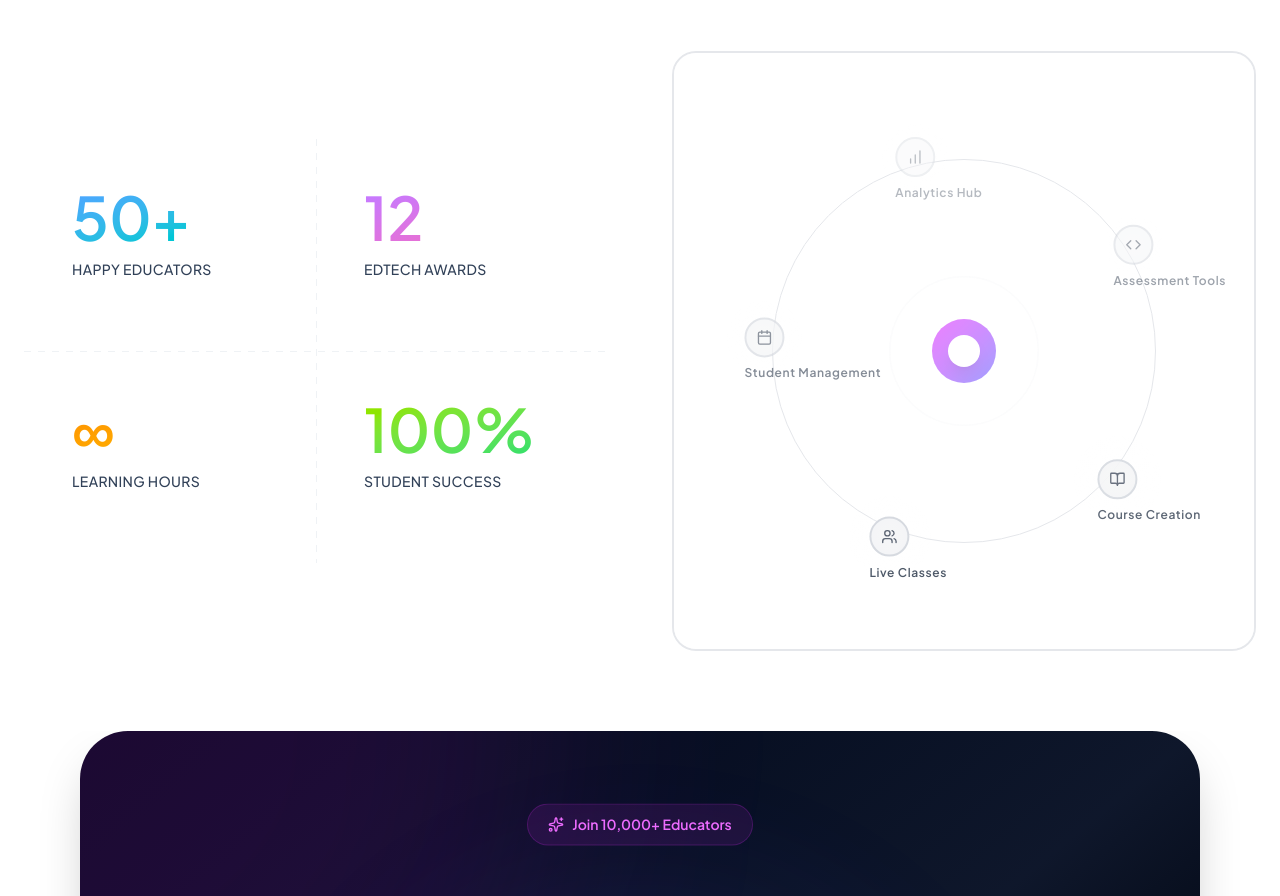
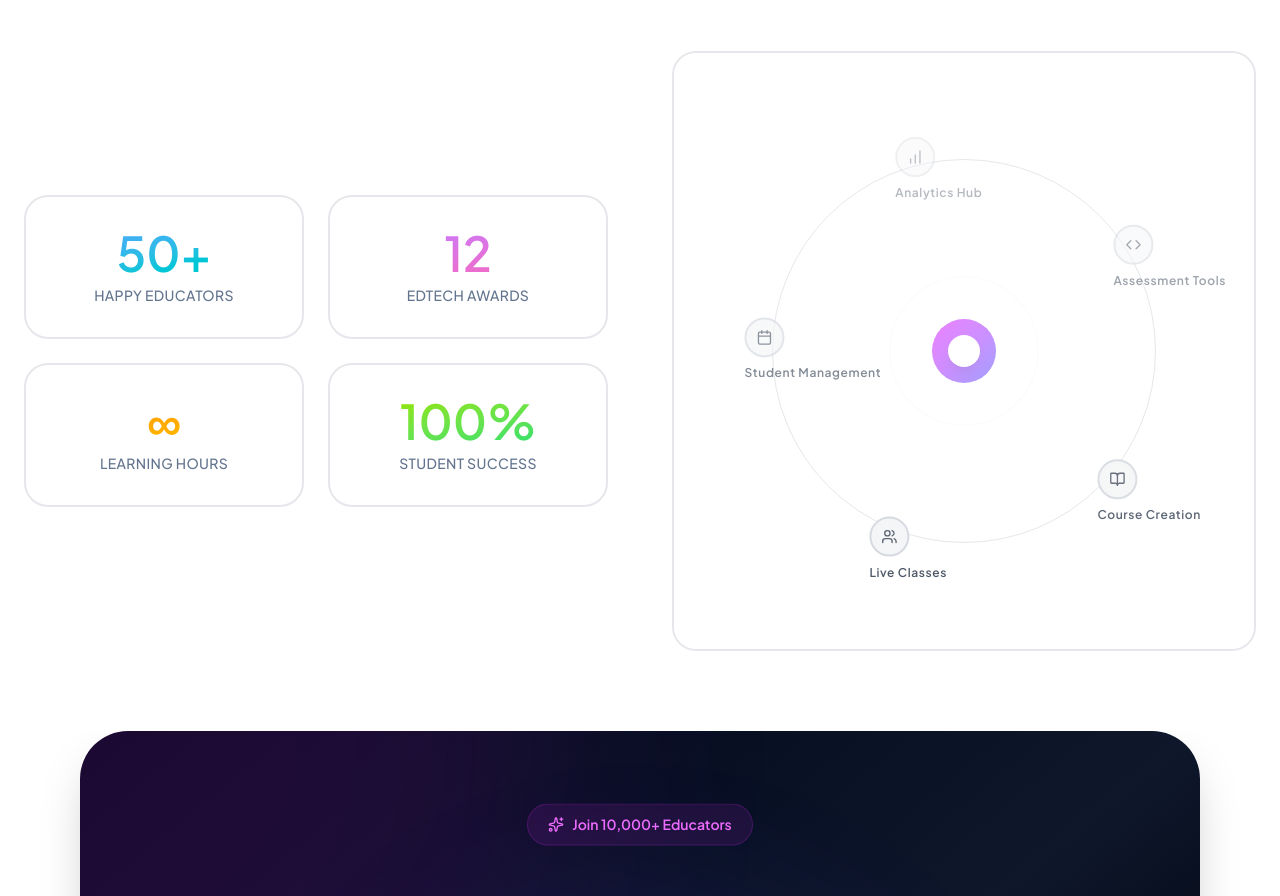
Before and after one commit to saxdy7/classera, a Next.js app: page / in a window 1280 px wide. Shown: the part 4020-4916 px from the top of the page. Built offline with nearby package versions, Linux system fonts and the light colour scheme.

Commit message:
Fix landing page animations - optimize DisplayCards hover effects and move animations to globals.css

```diff
--- a/src/app/page.tsx
+++ b/src/app/page.tsx
@@ -583,121 +583,30 @@ export default function Home() {
       <section className="py-20 px-6">
         <div className="max-w-7xl mx-auto grid grid-cols-1 lg:grid-cols-2 gap-16 items-center">
           {/* Left Side - Stats */}
-          <div className="grid grid-cols-2 gap-0 relative">
-            {/* Vertical dashed lines */}
-            <div className="absolute left-1/2 top-0 bottom-0 w-[2px] pointer-events-none z-0">
-              <svg width="100%" height="100%" className="opacity-30">
-                <line x1="0" y1="0" x2="0" y2="100%" stroke="#cbd5e1" strokeWidth="2" strokeDasharray="7,7" />
-              </svg>
-            </div>
-
-            {/* Horizontal dashed line */}
-            <div className="absolute left-0 right-0 top-1/2 h-[2px] pointer-events-none z-0">
-              <svg width="100%" height="100%" className="opacity-30">
-                <line x1="0" y1="0" x2="100%" y2="0" stroke="#cbd5e1" strokeWidth="2" strokeDasharray="7,7" />
-              </svg>
-            </div>
-
-            {/* Stat Card 1 */}
-            <div className="group relative p-12 transition-all duration-500 hover:z-10 hover:scale-105">
-              {/* Corner borders */}
-              <div className="absolute top-0 left-0 w-4 h-4 border-t-2 border-l-2 border-slate-400 opacity-0 group-hover:opacity-100 transition-opacity duration-300"></div>
-              <div className="absolute top-0 right-0 w-4 h-4 border-t-2 border-r-2 border-slate-400 opacity-0 group-hover:opacity-100 transition-opacity duration-300"></div>
-              <div className="absolute bottom-0 left-0 w-4 h-4 border-b-2 border-l-2 border-slate-400 opacity-0 group-hover:opacity-100 transition-opacity duration-300"></div>
-              <div className="absolute bottom-0 right-0 w-4 h-4 border-b-2 border-r-2 border-slate-400 opacity-0 group-hover:opacity-100 transition-opacity duration-300"></div>
-
-              {/* Hover border effect */}
-              <div className="absolute inset-0 border-2 border-dashed border-slate-300 opacity-0 group-hover:opacity-50 transition-opacity duration-500"></div>
-
-              <div className="relative z-10">
-                <div className="text-6xl font-bold text-transparent bg-clip-text bg-gradient-to-br from-blue-400 to-teal-400 mb-3">
+          <div className="grid grid-cols-2 gap-6 text-center">
+            <div className="p-8 border-2 border-gray-200 rounded-3xl bg-white hover:border-blue-300 hover:shadow-lg transition-all duration-300">
+              <div className="text-5xl font-bold text-transparent bg-clip-text bg-gradient-to-br from-blue-400 to-teal-400 mb-2">
                 50+
               </div>
-                <div className="text-sm font-medium text-slate-700 uppercase tracking-wide">Happy Educators</div>
-                <p className="text-xs text-slate-500 mt-2 opacity-0 group-hover:opacity-100 transition-opacity duration-300">
-                  Trusted by educators worldwide
-                </p>
+              <div className="text-sm font-medium text-slate-500 uppercase tracking-wide">Happy Educators</div>
             </div>
-
-              {/* Arrow indicator */}
-              <div className="absolute bottom-4 right-4 w-6 h-6 border border-slate-400 opacity-0 group-hover:opacity-100 transition-all duration-300">
-                <div className="absolute top-1/2 left-1/2 w-3 h-3 border-l-2 border-b-2 border-slate-500 -translate-x-1/2 -translate-y-1/2 rotate-[-45deg] group-hover:-translate-y-[60%] transition-transform duration-300"></div>
-              </div>
-            </div>
-
-            {/* Stat Card 2 */}
-            <div className="group relative p-12 transition-all duration-500 hover:z-10 hover:scale-105">
-              {/* Corner borders */}
-              <div className="absolute top-0 left-0 w-4 h-4 border-t-2 border-l-2 border-slate-400 opacity-0 group-hover:opacity-100 transition-opacity duration-300"></div>
-              <div className="absolute top-0 right-0 w-4 h-4 border-t-2 border-r-2 border-slate-400 opacity-0 group-hover:opacity-100 transition-opacity duration-300"></div>
-              <div className="absolute bottom-0 left-0 w-4 h-4 border-b-2 border-l-2 border-slate-400 opacity-0 group-hover:opacity-100 transition-opacity duration-300"></div>
-              <div className="absolute bottom-0 right-0 w-4 h-4 border-b-2 border-r-2 border-slate-400 opacity-0 group-hover:opacity-100 transition-opacity duration-300"></div>
-
-              <div className="absolute inset-0 border-2 border-dashed border-slate-300 opacity-0 group-hover:opacity-50 transition-opacity duration-500"></div>
-
-              <div className="relative z-10">
-                <div className="text-6xl font-bold text-transparent bg-clip-text bg-gradient-to-br from-purple-400 to-pink-400 mb-3">
+            <div className="p-8 border-2 border-gray-200 rounded-3xl bg-white hover:border-purple-300 hover:shadow-lg transition-all duration-300">
+              <div className="text-5xl font-bold text-transparent bg-clip-text bg-gradient-to-br from-purple-400 to-pink-400 mb-2">
                 12
               </div>
-                <div className="text-sm font-medium text-slate-700 uppercase tracking-wide">EdTech Awards</div>
-                <p className="text-xs text-slate-500 mt-2 opacity-0 group-hover:opacity-100 transition-opacity duration-300">
-                  Industry recognition & excellence
-                </p>
+              <div className="text-sm font-medium text-slate-500 uppercase tracking-wide">EdTech Awards</div>
             </div>
-
-              <div className="absolute bottom-4 right-4 w-6 h-6 border border-slate-400 opacity-0 group-hover:opacity-100 transition-all duration-300">
-                <div className="absolute top-1/2 left-1/2 w-3 h-3 border-l-2 border-b-2 border-slate-500 -translate-x-1/2 -translate-y-1/2 rotate-[-45deg] group-hover:-translate-y-[60%] transition-transform duration-300"></div>
-              </div>
-            </div>
-
-            {/* Stat Card 3 */}
-            <div className="group relative p-12 transition-all duration-500 hover:z-10 hover:scale-105">
-              {/* Corner borders */}
-              <div className="absolute top-0 left-0 w-4 h-4 border-t-2 border-l-2 border-slate-400 opacity-0 group-hover:opacity-100 transition-opacity duration-300"></div>
-              <div className="absolute top-0 right-0 w-4 h-4 border-t-2 border-r-2 border-slate-400 opacity-0 group-hover:opacity-100 transition-opacity duration-300"></div>
-              <div className="absolute bottom-0 left-0 w-4 h-4 border-b-2 border-l-2 border-slate-400 opacity-0 group-hover:opacity-100 transition-opacity duration-300"></div>
-              <div className="absolute bottom-0 right-0 w-4 h-4 border-b-2 border-r-2 border-slate-400 opacity-0 group-hover:opacity-100 transition-opacity duration-300"></div>
-
-              <div className="absolute inset-0 border-2 border-dashed border-slate-300 opacity-0 group-hover:opacity-50 transition-opacity duration-500"></div>
-
-              <div className="relative z-10">
-                <div className="text-6xl font-bold text-transparent bg-clip-text bg-gradient-to-br from-orange-400 to-yellow-400 mb-3">
+            <div className="p-8 border-2 border-gray-200 rounded-3xl bg-white hover:border-orange-300 hover:shadow-lg transition-all duration-300">
+              <div className="text-5xl font-bold text-transparent bg-clip-text bg-gradient-to-br from-orange-400 to-yellow-400 mb-2">
                 ∞
               </div>
-                <div className="text-sm font-medium text-slate-700 uppercase tracking-wide">Learning Hours</div>
-                <p className="text-xs text-slate-500 mt-2 opacity-0 group-hover:opacity-100 transition-opacity duration-300">
-                  Unlimited learning possibilities
-                </p>
+              <div className="text-sm font-medium text-slate-500 uppercase tracking-wide">Learning Hours</div>
             </div>
-
-              <div className="absolute bottom-4 right-4 w-6 h-6 border border-slate-400 opacity-0 group-hover:opacity-100 transition-all duration-300">
-                <div className="absolute top-1/2 left-1/2 w-3 h-3 border-l-2 border-b-2 border-slate-500 -translate-x-1/2 -translate-y-1/2 rotate-[-45deg] group-hover:-translate-y-[60%] transition-transform duration-300"></div>
-              </div>
-            </div>
-
-            {/* Stat Card 4 */}
-            <div className="group relative p-12 transition-all duration-500 hover:z-10 hover:scale-105">
-              {/* Corner borders */}
-              <div className="absolute top-0 left-0 w-4 h-4 border-t-2 border-l-2 border-slate-400 opacity-0 group-hover:opacity-100 transition-opacity duration-300"></div>
-              <div className="absolute top-0 right-0 w-4 h-4 border-t-2 border-r-2 border-slate-400 opacity-0 group-hover:opacity-100 transition-opacity duration-300"></div>
-              <div className="absolute bottom-0 left-0 w-4 h-4 border-b-2 border-l-2 border-slate-400 opacity-0 group-hover:opacity-100 transition-opacity duration-300"></div>
-              <div className="absolute bottom-0 right-0 w-4 h-4 border-b-2 border-r-2 border-slate-400 opacity-0 group-hover:opacity-100 transition-opacity duration-300"></div>
-
-              <div className="absolute inset-0 border-2 border-dashed border-slate-300 opacity-0 group-hover:opacity-50 transition-opacity duration-500"></div>
-
-              <div className="relative z-10">
-                <div className="text-6xl font-bold text-transparent bg-clip-text bg-gradient-to-br from-lime-400 to-green-400 mb-3">
+            <div className="p-8 border-2 border-gray-200 rounded-3xl bg-white hover:border-lime-300 hover:shadow-lg transition-all duration-300">
+              <div className="text-5xl font-bold text-transparent bg-clip-text bg-gradient-to-br from-lime-400 to-green-400 mb-2">
                 100%
               </div>
-                <div className="text-sm font-medium text-slate-700 uppercase tracking-wide">Student Success</div>
-                <p className="text-xs text-slate-500 mt-2 opacity-0 group-hover:opacity-100 transition-opacity duration-300">
-                  Proven learning outcomes
-                </p>
-              </div>
-
-              <div className="absolute bottom-4 right-4 w-6 h-6 border border-slate-400 opacity-0 group-hover:opacity-100 transition-all duration-300">
-                <div className="absolute top-1/2 left-1/2 w-3 h-3 border-l-2 border-b-2 border-slate-500 -translate-x-1/2 -translate-y-1/2 rotate-[-45deg] group-hover:-translate-y-[60%] transition-transform duration-300"></div>
-              </div>
+              <div className="text-sm font-medium text-slate-500 uppercase tracking-wide">Student Success</div>
             </div>
           </div>
 
--- a/src/components/ui/display-cards.tsx
+++ b/src/components/ui/display-cards.tsx
@@ -46,13 +46,13 @@ interface DisplayCardsProps {
 export default function DisplayCards({ cards }: DisplayCardsProps) {
   const defaultCards = [
     {
-      className: "[grid-area:stack] hover:-translate-y-10 before:absolute before:w-[100%] before:outline-1 before:rounded-3xl before:outline-gray-300 before:h-[100%] before:content-[''] before:bg-blend-overlay before:bg-gray-200/30 grayscale-[100%] hover:before:opacity-0 before:transition-opacity before:duration:700 hover:grayscale-0 before:left-0 before:top-0",
+      className: "[grid-area:stack] hover:-translate-y-10 transition-all duration-700 grayscale-[100%] hover:grayscale-0 before:absolute before:inset-0 before:rounded-3xl before:bg-gray-200/30 before:transition-opacity before:duration-700 hover:before:opacity-0",
     },
     {
-      className: "[grid-area:stack] translate-x-16 translate-y-10 hover:-translate-y-1 before:absolute before:w-[100%] before:outline-1 before:rounded-3xl before:outline-gray-300 before:h-[100%] before:content-[''] before:bg-blend-overlay before:bg-gray-200/30 grayscale-[100%] hover:before:opacity-0 before:transition-opacity before:duration:700 hover:grayscale-0 before:left-0 before:top-0",
+      className: "[grid-area:stack] translate-x-16 translate-y-10 hover:-translate-y-1 transition-all duration-700 grayscale-[100%] hover:grayscale-0 before:absolute before:inset-0 before:rounded-3xl before:bg-gray-200/30 before:transition-opacity before:duration-700 hover:before:opacity-0",
     },
     {
-      className: "[grid-area:stack] translate-x-32 translate-y-20 hover:translate-y-10",
+      className: "[grid-area:stack] translate-x-32 translate-y-20 hover:translate-y-10 transition-all duration-700",
     },
   ];
 
```
Also changed, not shown: src/app/globals.css (+30 -0 lines). Lines whose indentation alone changed are shown as unchanged.
